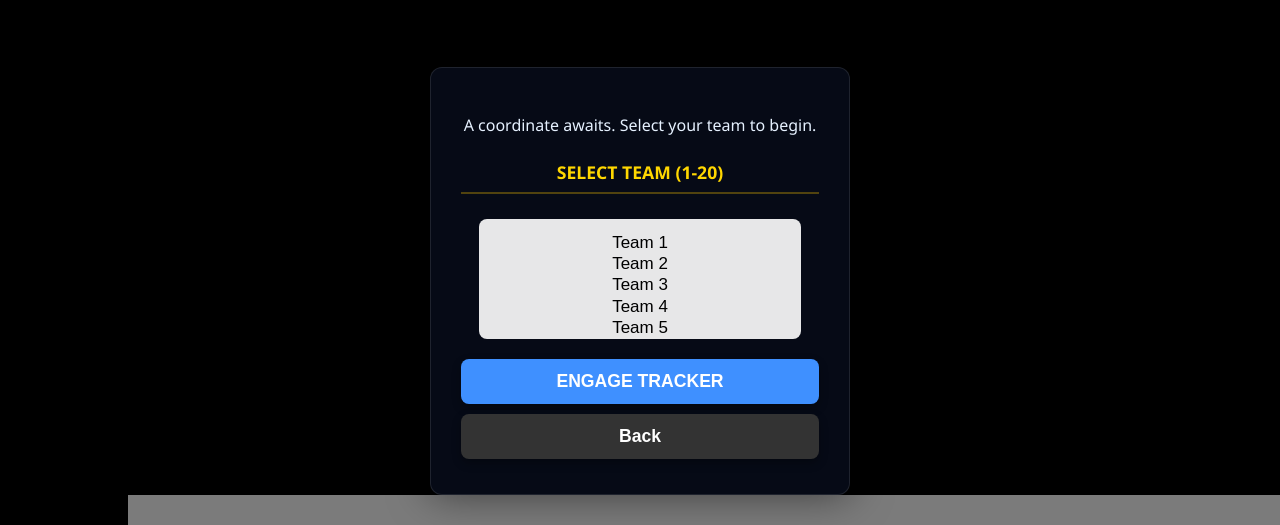
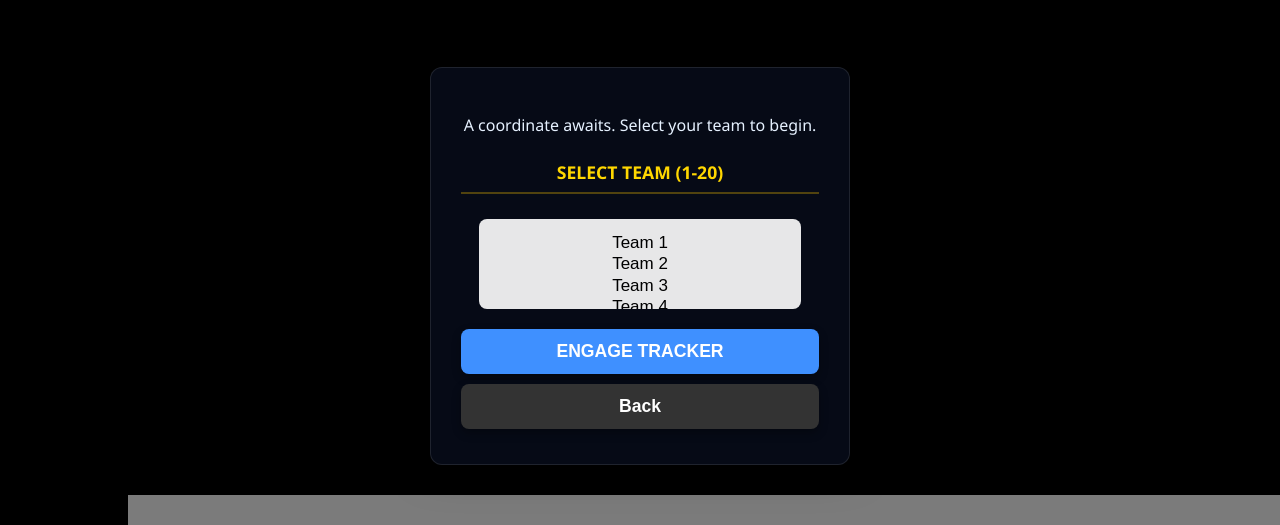
Before and after one commit to Leela143-143/Night-Sky-Hunt, a plain HTML site: page index.html in a window 1280 px wide. Both pictures are taken after a click on the button "Team Login". Shown: the part 305-830 px from the top of the page. After the commit the page ends 800 px from the top, so only its background shows below. Drawn offline with Linux system fonts and the light colour scheme.

Commit message:
Adjust height of team ID select element
Reduced the height of the team ID select element.

```diff
--- a/index.html
+++ b/index.html
@@ -115,7 +115,7 @@
         }
 
         .team-prompt { font-size: 1.1em; font-weight: bold; color: var(--gold); margin-bottom: 10px; padding: 8px 0; border-bottom: 2px solid rgba(255, 199, 0, 0.3); display: block; }
-        #teamIdSelect { background-color: rgba(255, 255, 255, 0.1); color: #E6F1FF; height: 120px; border: 1px solid var(--button-blue); padding: 5px; text-align: left; }
+        #teamIdSelect { background-color: rgba(255, 255, 255, 0.1); color: #E6F1FF; height: 90px; border: 1px solid var(--button-blue); padding: 5px; text-align: left; }
         #huntView button, #loginView button { background-color: #3f90ff; width: 100%; margin: 5px 0; }
 
         #result { margin-top: 20px; padding: 15px; border-radius: 8px; font-size: 1.1em; }
```
